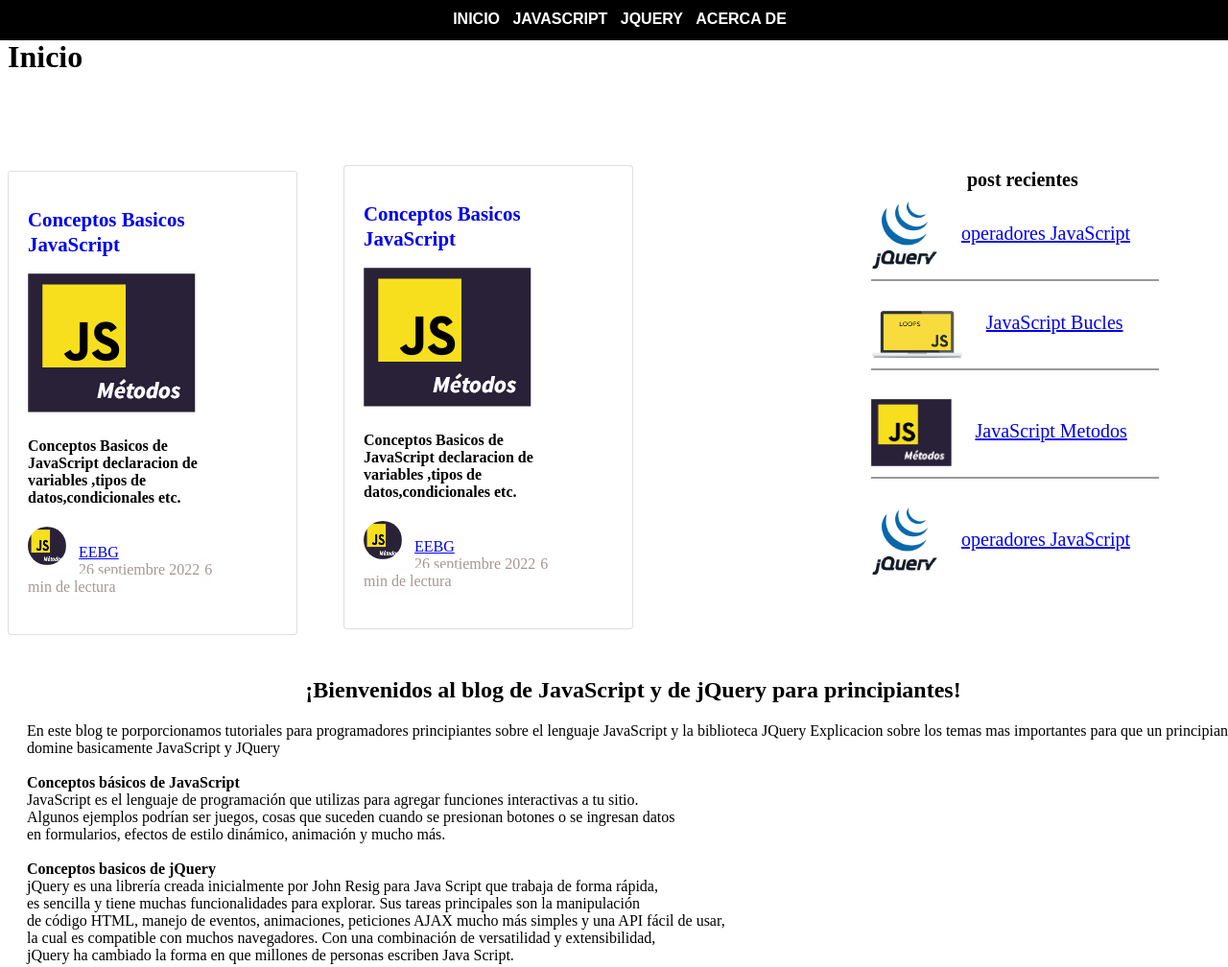
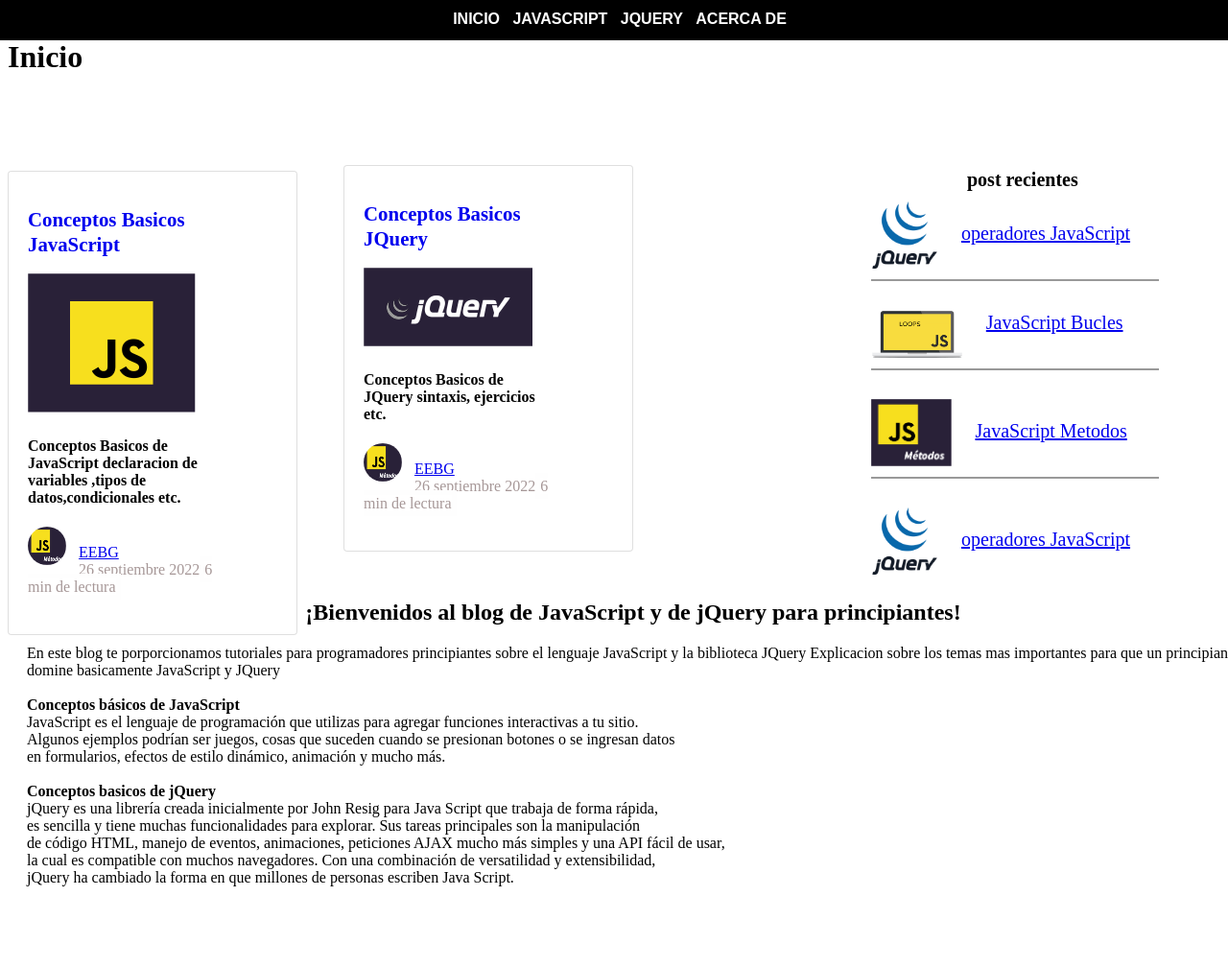
Before and after one commit to EduardJiron/blogweb, a plain HTML site: page index.html in a window 1280 px wide. Shown: the top 1008 px of the page at 96% size. Drawn offline with Linux system fonts and the light colour scheme.

Commit message:
Imagenes del Inicio

```diff
--- a/index.html
+++ b/index.html
@@ -108,7 +108,7 @@
 
         <div class="entradaContendor">
             <h2 class="entradaTitulo"><a href="/JSbasico.html">Conceptos Basicos JavaScript</a></h2>
-            <a href="/metodo.html"><img src="/assets/img/metodos.png" alt=""></a>
+            <a href="/metodo.html"><img src="/assets/img/JavaScript.png" alt=""></a>
             <h4>Conceptos Basicos de JavaScript declaracion de variables ,tipos de datos,condicionales etc.</h4>
             <div class="ContenedorInfo">
                 <div ">
@@ -139,9 +139,9 @@
 
 
     <div class="entradaContendor2">
-        <h2 class="entradaTitulo"><a href="/JSbasico.html">Conceptos Basicos JavaScript</a></h2>
-        <a href="/metodo.html"><img src="/assets/img/metodos.png" alt=""></a>
-        <h4>Conceptos Basicos de JavaScript declaracion de variables ,tipos de datos,condicionales etc.</h4>
+        <h2 class="entradaTitulo"><a href="/JSbasico.html">Conceptos Basicos JQuery</a></h2>
+        <a href="/metodo.html"><img src="/assets/img/Jquery.png" alt=""></a>
+        <h4>Conceptos Basicos de JQuery sintaxis, ejercicios etc.</h4>
         <div class="ContenedorInfo">
             <div ">
                 <span >
```
Also changed, not shown: assets/img/JavaScript.png (added), assets/img/Jquery.png (added).
